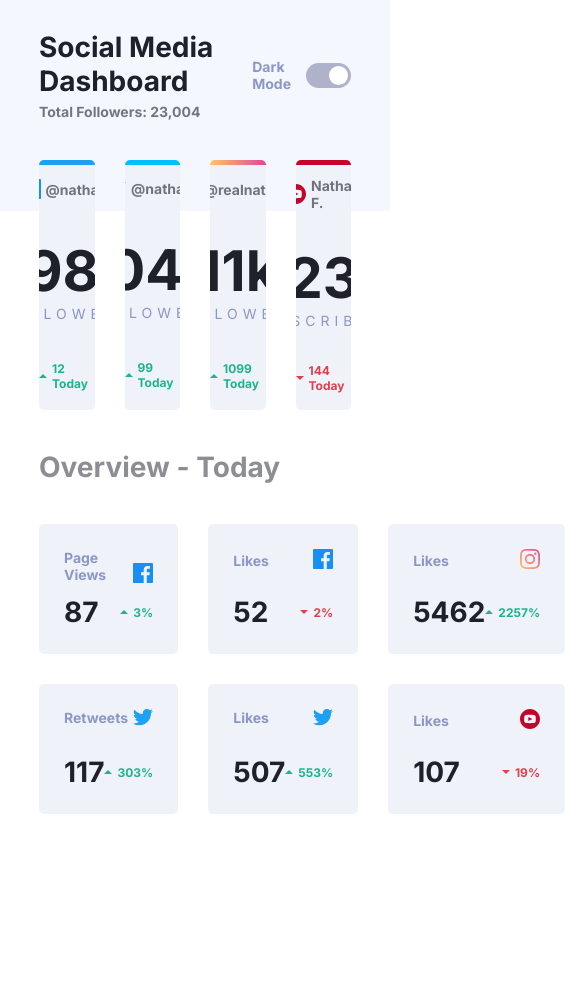
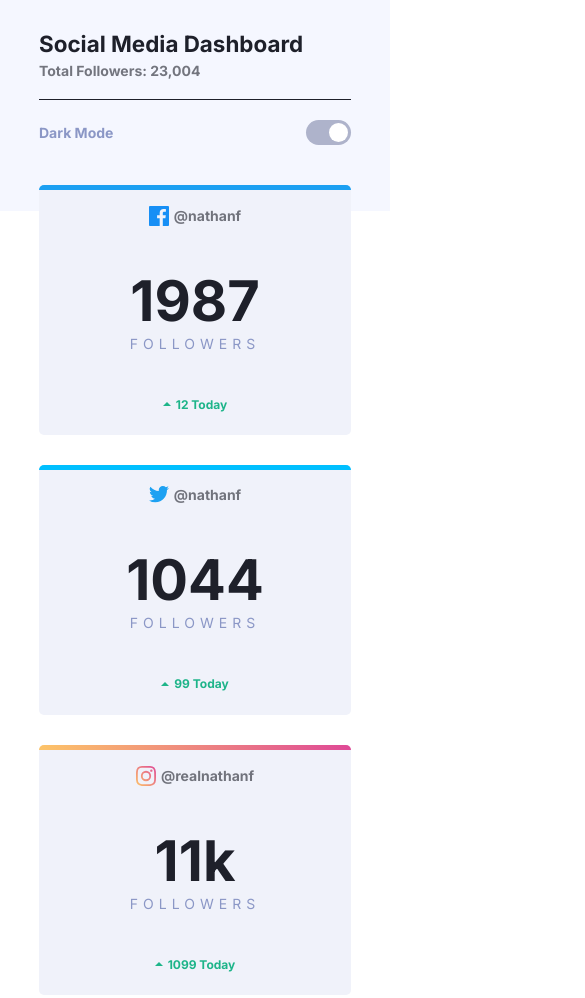
Before and after one commit to jojitoon/social-media-dashboard, a plain HTML site: page index.html in a window 390 px wide. Shown: the top 998 px of the page, 585 px wide, since content can reach past the window. Before the commit the page ends 884 px from the top, so only its background shows below. Drawn offline with Linux system fonts and the light colour scheme.

Commit message:
responsive

```diff
--- a/styles.css
+++ b/styles.css
@@ -49,6 +49,8 @@ body {
   transition: background 20ms ease-in-out;
   padding: 0;
   margin: 0;
+  overflow-x: hidden;
+  width: 100vw;
 }
 
 .top-back {
@@ -90,11 +92,12 @@ nav .right {
   color: var(--text1);
   align-items: center;
   margin-right: 30px;
+  position: relative;
 }
 
 .grid {
   display: grid;
-  grid-template-columns: auto auto auto auto;
+  grid-template-columns: auto auto;
   margin: 40px 0;
   grid-gap: 30px;
 }
@@ -263,3 +266,33 @@ nav .right {
 #toggle:checked ~ .toggle-label:after {
   transform: translateX(-20px);
 }
+
+@media screen and (max-width: 500px) {
+  .grid {
+    grid-template-columns: auto;
+  }
+  nav {
+    flex-direction: column;
+    align-items: flex-start;
+  }
+  nav .left h1 {
+    font-size: 1.6em;
+  }
+
+  nav .right {
+    justify-content: space-between;
+    width: 100%;
+    border-top: 1px solid var(--text2);
+    margin-top: 20px;
+    padding-top: 20px;
+    position: relative;
+  }
+  .toggle-label {
+    right: -15px;
+  }
+}
+@media screen and (min-width: 1440px) {
+  .grid {
+    grid-template-columns: auto auto;
+  }
+}
```
